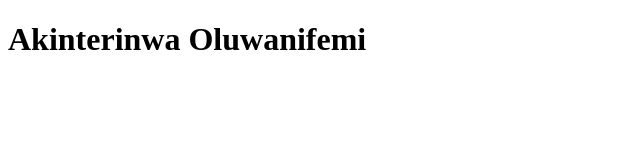
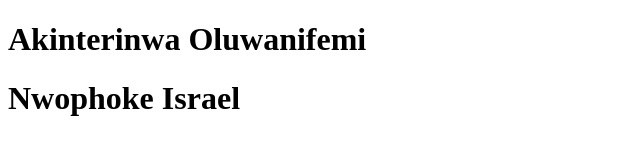
Before and after one commit to Akinterinwa/Git_assignment, a plain HTML site: page index.html in a window 1280 px wide. Shown: the whole page, without its empty margins (0-640 px from the left). Drawn offline with Linux system fonts and the light colour scheme.

Commit message:
added h1

```diff
--- a/index.html
+++ b/index.html
@@ -7,5 +7,6 @@
 </head>
 <body>
     <h1>Akinterinwa Oluwanifemi</h1>
+    <h1>Nwophoke Israel</h1>
 </body>
 </html>
```
